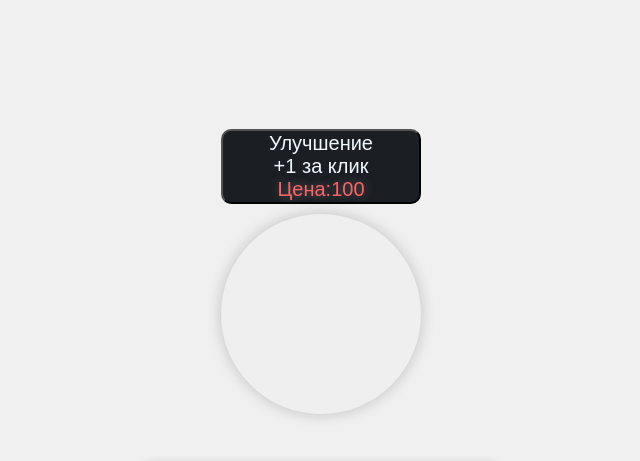
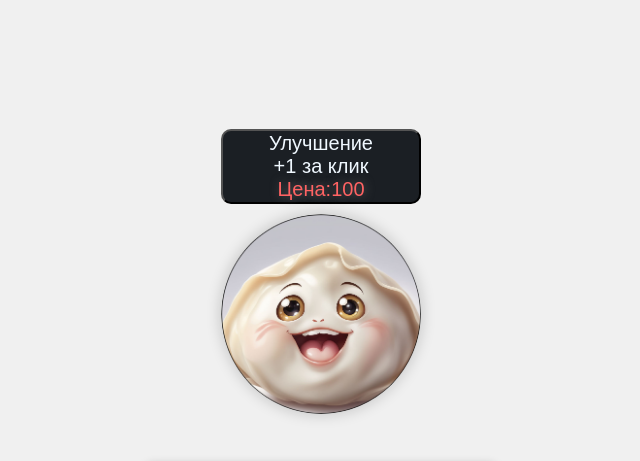
Before and after one commit to Project-271/Prototype-DumplingCoin, a plain HTML site: page index.html in a window 1280 px wide. Shown: the top 461 px of the page, without its empty margins (319-959 px from the left). Drawn offline with Linux system fonts and the light colour scheme; the site is published under a folder, as on GitHub Pages, so addresses that start at the root find nothing.

Commit message:
Add files via upload

```diff
--- a/style.css
+++ b/style.css
@@ -12,7 +12,7 @@ body {
     width: 200px;
     height: 200px;
     border: none;
-    background-image: url('/rangs/default-pelmen.png');
+    background-image: url('./rangs/default-pelmen.png');
     background-size: cover;
     background-position: center;
     border-radius: 50%;
```
